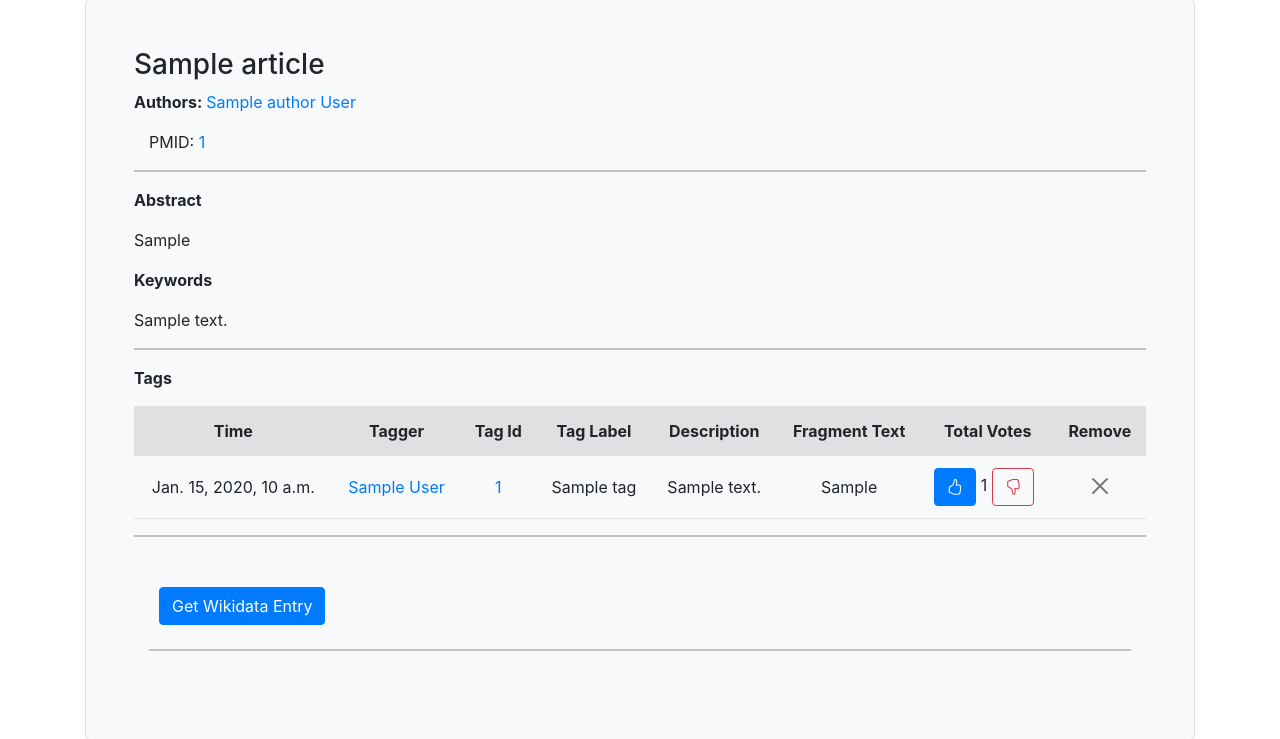
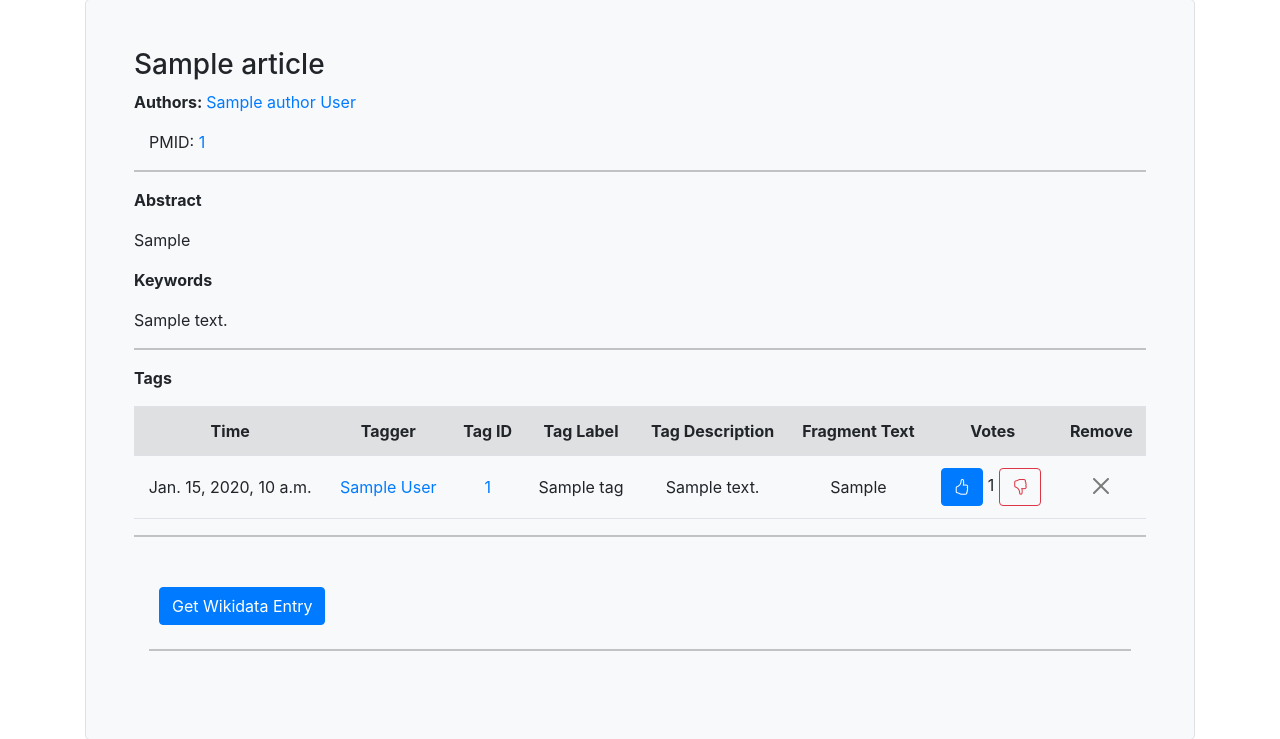
Before and after one commit to CAKES-coding/swe574-group2, a Django app: page /wikode/articleDetail/1 in a window 1280 px wide. Shown: the part 101-840 px from the top of the page. Run offline with Django 3.2, Linux system fonts and the light colour scheme; a user stored in the database is signed in; tables that the repository leaves empty hold one stand-in row (values such as "Sample post"); some libraries are stand-ins or nearby versions.

Commit message:
Fix naming conventions. #157

```diff
--- a/Project/Wikode/templates/wikodeApp/articleDetail.html
+++ b/Project/Wikode/templates/wikodeApp/articleDetail.html
@@ -40,11 +40,11 @@
                 <tr>
                     <th class="align-middle" style="text-align: center">Time</th>
                     <th class="align-middle" style="text-align: center">Tagger</th>
-                    <th class="align-middle" style="text-align: center">Tag Id</th>
+                    <th class="align-middle" style="text-align: center">Tag ID</th>
                     <th class="align-middle" style="text-align: center">Tag Label</th>
-                    <th class="align-middle" style="text-align: center">Description</th>
+                    <th class="align-middle" style="text-align: center">Tag Description</th>
                     <th class="align-middle" style="text-align: center">Fragment Text</th>
-                    <th class="align-middle" style="text-align: center">Total Votes</th>
+                    <th class="align-middle" style="text-align: center">Votes</th>
                     <th class="align-middle" style="text-align: center">Remove</th>
 
                 </tr>
--- a/Project/Wikode/wikodeApp/static/wikodeApp/js/articleDetail.js
+++ b/Project/Wikode/wikodeApp/static/wikodeApp/js/articleDetail.js
@@ -149,10 +149,12 @@ function adjustVoteButtonColor(userVote, tagRelationId) {
 
 // Reload the page when visited via browser go back button
 window.addEventListener( "pageshow", function ( event ) {
-  let historyTraversal = event.persisted ||
+    let navigationType = window.performance.getEntriesByType("navigation")[0].type
+    console.log(navigationType)
+    let historyTraversal = event.persisted ||
                          ( typeof window.performance != "undefined" &&
-                              window.performance.getEntriesByType("navigation")[0].type === "back_forward" );
-  if ( historyTraversal ) {
-    window.location.reload();
-  }
+                              navigationType === "back_forward" );
+    if ( historyTraversal ) {
+        window.location.reload();
+    }
 });
```
